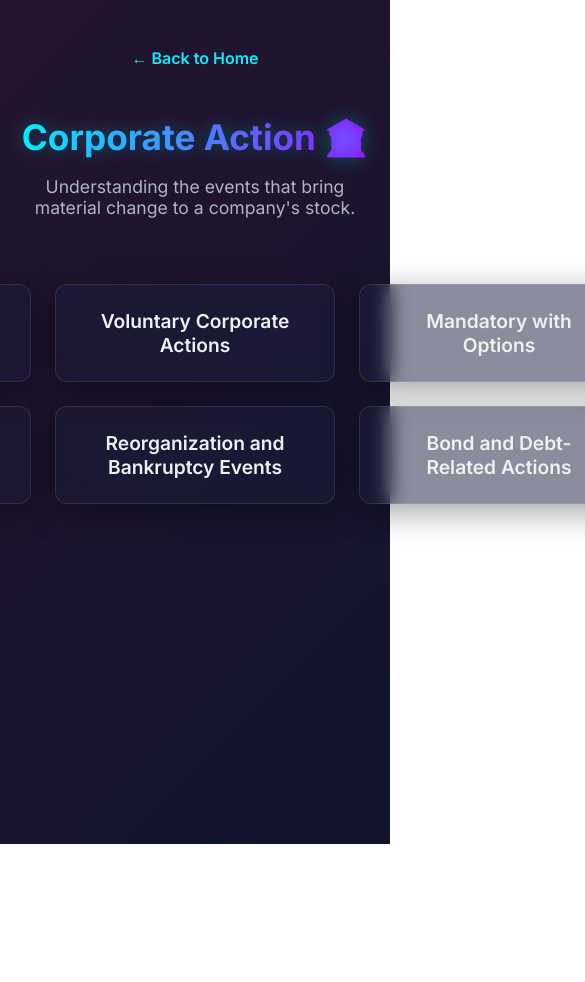
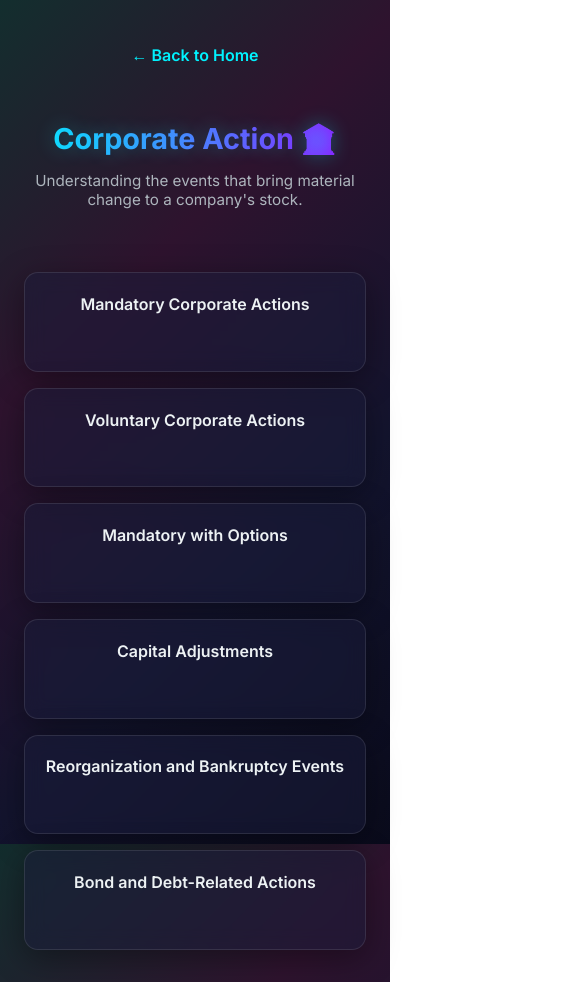
Before and after one commit to rkhaire44-hash/Interview, a plain HTML site: page corporate_action.html in a window 390 px wide. Shown: the top 982 px of the page, 585 px wide, since content can reach past the window. Before the commit the page ends 844 px from the top, so only its background shows below. Drawn offline with Linux system fonts and the light colour scheme.

Commit message:
Update style.css

```diff
--- a/style.css
+++ b/style.css
@@ -217,3 +217,88 @@ body {
         right: 20px; /* Move the '+' icon slightly */
     }
 }
+
+/* --- Mobile Responsiveness & Touch Optimization --- */
+@media (max-width: 768px) {
+    body {
+        padding: 2rem 1rem;
+    }
+
+    .main-header h1, .page-header h1 {
+        font-size: 2rem;
+    }
+
+    .main-header p, .page-header p {
+        font-size: 1rem;
+    }
+
+    .topic-grid {
+        grid-template-columns: repeat(auto-fit, minmax(220px, 1fr));
+        gap: 1.2rem; /* slightly bigger gap for finger space */
+    }
+
+    .topic-button {
+        font-size: 1rem;
+        padding: 1.2rem; /* more padding for touch */
+        border-radius: 14px; /* softer touch feel */
+        min-height: 52px; /* ensures 44px+ tap area */
+    }
+
+    .accordion {
+        padding: 20px 50px 20px 20px; /* bigger touch area */
+        font-size: 1rem;
+        min-height: 50px;
+    }
+
+    .accordion::after {
+        right: 18px;
+        font-size: 1.6rem;
+    }
+
+    .panel {
+        padding: 0 20px 15px; /* more bottom padding for readability */
+    }
+
+    .back-link {
+        font-size: 1rem;
+        padding: 0.6rem 0; /* extra vertical tap area */
+        display: inline-block;
+    }
+}
+
+@media (max-width: 480px) {
+    .topic-grid {
+        grid-template-columns: 1fr; /* single column for very small screens */
+        gap: 1rem;
+    }
+
+    .main-header h1, .page-header h1 {
+        font-size: 1.8rem;
+    }
+
+    .main-header p, .page-header p {
+        font-size: 0.95rem;
+    }
+
+    .topic-button {
+        font-size: 1rem;
+        padding: 1.3rem; /* bigger touch padding */
+        min-height: 56px;
+    }
+
+    .accordion {
+        padding: 22px 50px 22px 20px;
+        font-size: 1rem;
+        min-height: 56px;
+    }
+
+    .accordion::after {
+        right: 16px;
+        font-size: 1.8rem; /* larger touch target for expand icon */
+    }
+
+    .back-link {
+        font-size: 1rem;
+        padding: 0.8rem 0; /* bigger clickable area */
+    }
+}
```
